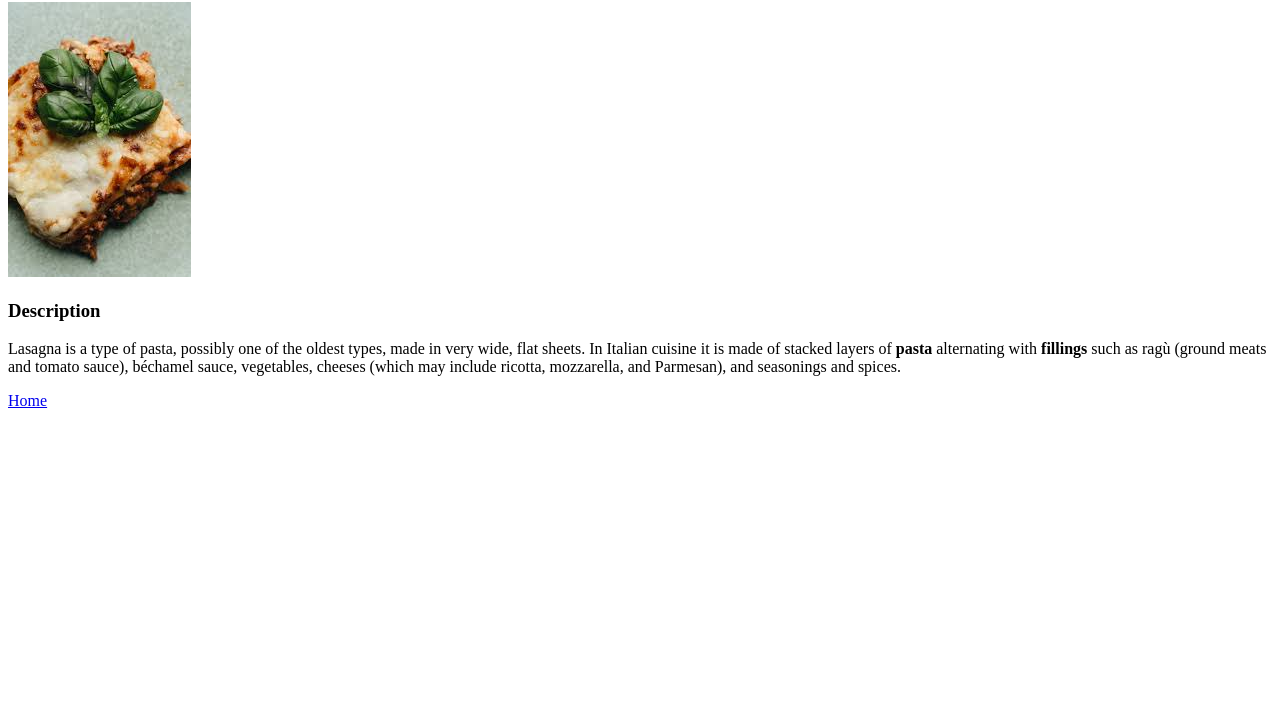
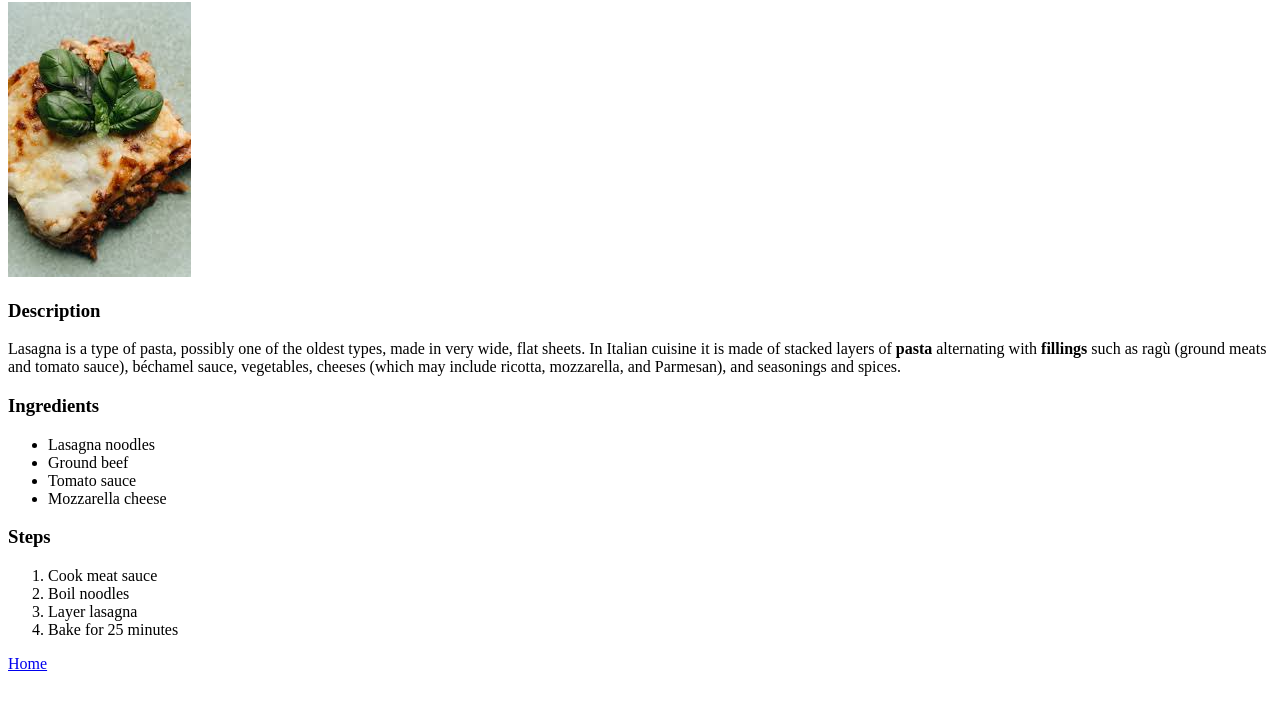
Before and after one commit to joacogomez/odin-recipes, a plain HTML site: page recipes/lasagna.html in a window 1280 px wide. Shown: the part 78-788 px from the top of the page. Drawn offline with Linux system fonts and the light colour scheme.

Commit message:
Add info to recipes

```diff
--- a/recipes/lasagna.html
+++ b/recipes/lasagna.html
@@ -13,6 +13,26 @@
     <h3>Description</h3>
     <p>Lasagna is a type of pasta, possibly one of the oldest types, made in very wide, flat sheets. In Italian cuisine it is made of stacked layers of <strong>pasta</strong> alternating with <strong>fillings</strong> such as ragù (ground meats and tomato sauce), béchamel sauce, vegetables, cheeses (which may include ricotta, mozzarella, and Parmesan), and seasonings and spices.</p>
     <p> </p>
+
+    <h3>Ingredients</h3>
+    <ul>
+        <li>Lasagna noodles</li>
+        <li>Ground beef</li>
+        <li>Tomato sauce</li>
+        <li>Mozzarella cheese</li>
+
+    </ul>
+
+    <h3>Steps</h3>
+    <ol>
+        <li>Cook meat sauce</li>
+        <li>Boil noodles</li>
+        <li>Layer lasagna</li>
+        <li>Bake for 25 minutes</li>
+
+
+    </ol>
+    <p> </p>
     <a href="../index.html">Home</a>
 </body>
 </html>
```
Also changed, not shown: recipes/empanadas.html (+20 -0 lines), recipes/pizza.html (+19 -0 lines).
